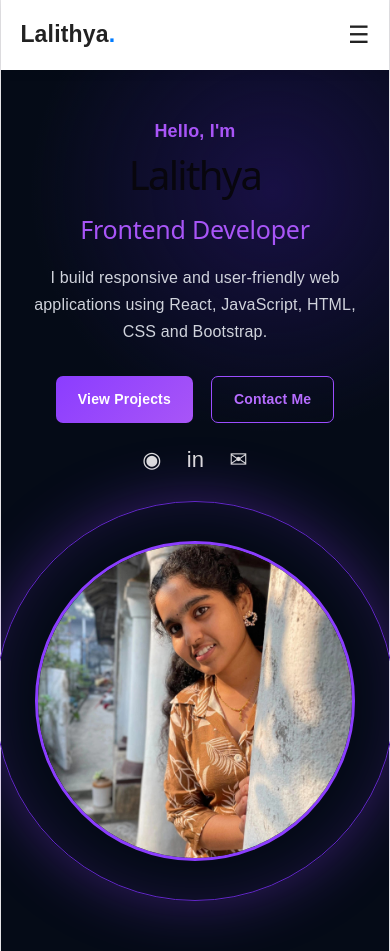
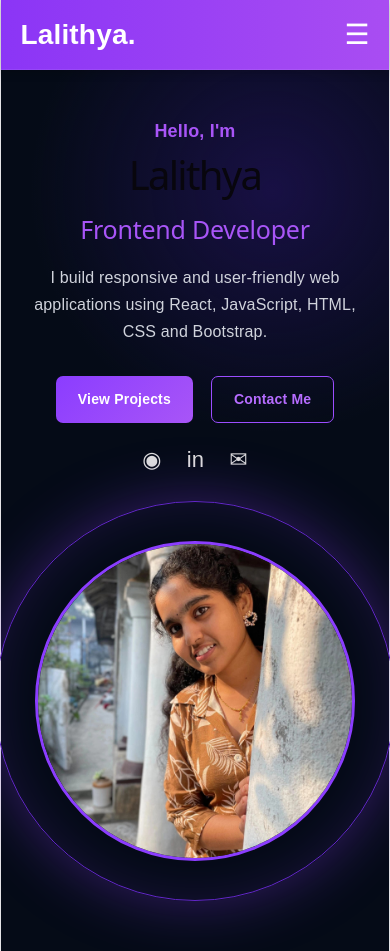
Before and after one commit to lalithya2910/portfolio, a React (Vite) app: page / in a window 390 px wide. Built offline with nearby package versions, Linux system fonts and the light colour scheme.

Commit message:
Refactor Navbar styles for improved design

```diff
--- a/src/Navbar.css
+++ b/src/Navbar.css
@@ -1,9 +1,3 @@
-
-* {
-  margin: 0;
-  padding: 0;
-  box-sizing: border-box;
-}
 
 .navbar {
   width: 100%;
@@ -12,8 +6,11 @@
   display: flex;
   align-items: center;
   justify-content: space-between;
-  background: #ffffff;
-  box-shadow: 0 2px 10px rgba(0, 0, 0, 0.08);
+
+  /* Same View Projects button colour */
+  background: linear-gradient(90deg, #8b35f6, #a94df2);
+
+  box-shadow: 0 2px 10px rgba(0, 0, 0, 0.2);
   position: relative;
   z-index: 1000;
 }
@@ -22,12 +19,11 @@
 .logo {
   font-size: 28px;
   font-weight: 700;
-  color: #222;
-  white-space: nowrap;
+  color: white;
 }
 
 .logo span {
-  color: #007bff;
+  color: #ffffff;
 }
 
 /* Navigation links */
@@ -39,7 +35,7 @@
 
 .nav-links a {
   text-decoration: none;
-  color: #333;
+  color: white;
   font-size: 15px;
   font-weight: 500;
   transition: 0.3s;
@@ -47,71 +43,44 @@
 
 .nav-links a:hover,
 .nav-links a.active {
-  color: #007bff;
+  color: #e5d2ff;
 }
 
 /* Resume button */
 .resume-btn {
   text-decoration: none;
-  background: #007bff;
-  color: white;
+  background: white;
+  color: #913cf5;
   padding: 11px 20px;
   border-radius: 6px;
   font-size: 14px;
   font-weight: 600;
-  white-space: nowrap;
   transition: 0.3s;
 }
 
 .resume-btn:hover {
-  background: #0056b3;
+  background: #eee0ff;
 }
 
-/* Hamburger menu */
+/* Hamburger */
 .menu-toggle {
   display: none;
   border: none;
-  background: none;
+  background: transparent;
+  color: white;
   font-size: 28px;
   cursor: pointer;
-  color: #222;
-}
-
-/* Tablet */
-@media (max-width: 992px) {
-  .navbar {
-    padding: 0 4%;
-  }
-
-  .nav-links {
-    gap: 15px;
-  }
-
-  .nav-links a {
-    font-size: 14px;
-  }
-
-  .resume-btn {
-    padding: 9px 13px;
-    font-size: 13px;
-  }
 }
 
 /* Mobile */
 @media (max-width: 768px) {
   .navbar {
+    padding: 0 5%;
     min-height: 70px;
-    padding: 0 5%;
   }
 
   .menu-toggle {
     display: block;
-    order: 3;
-  }
-
-  .resume-btn {
-    margin-left: auto;
-    margin-right: 15px;
   }
 
   .nav-links {
@@ -120,12 +89,9 @@
     top: 70px;
     left: 0;
     width: 100%;
-    background: white;
+    background: linear-gradient(90deg, #8b35f6, #a94df2);
     flex-direction: column;
-    align-items: center;
     gap: 0;
-    padding: 10px 0;
-    box-shadow: 0 5px 10px rgba(0, 0, 0, 0.08);
   }
 
   .nav-links.active {
@@ -136,27 +102,11 @@
     width: 100%;
     text-align: center;
     padding: 14px;
-    font-size: 16px;
-  }
-
-  .nav-links a:hover {
-    background: #f5f7fa;
-  }
-}
-
-/* Small mobile screens */
-@media (max-width: 400px) {
-  .logo {
-    font-size: 23px;
   }
 
   .resume-btn {
-    padding: 8px 10px;
-    font-size: 11px;
-    margin-right: 10px;
-  }
-
-  .menu-toggle {
-    font-size: 24px;
+    margin-left: auto;
+    margin-right: 12px;
+    padding: 8px 12px;
   }
 }
```
